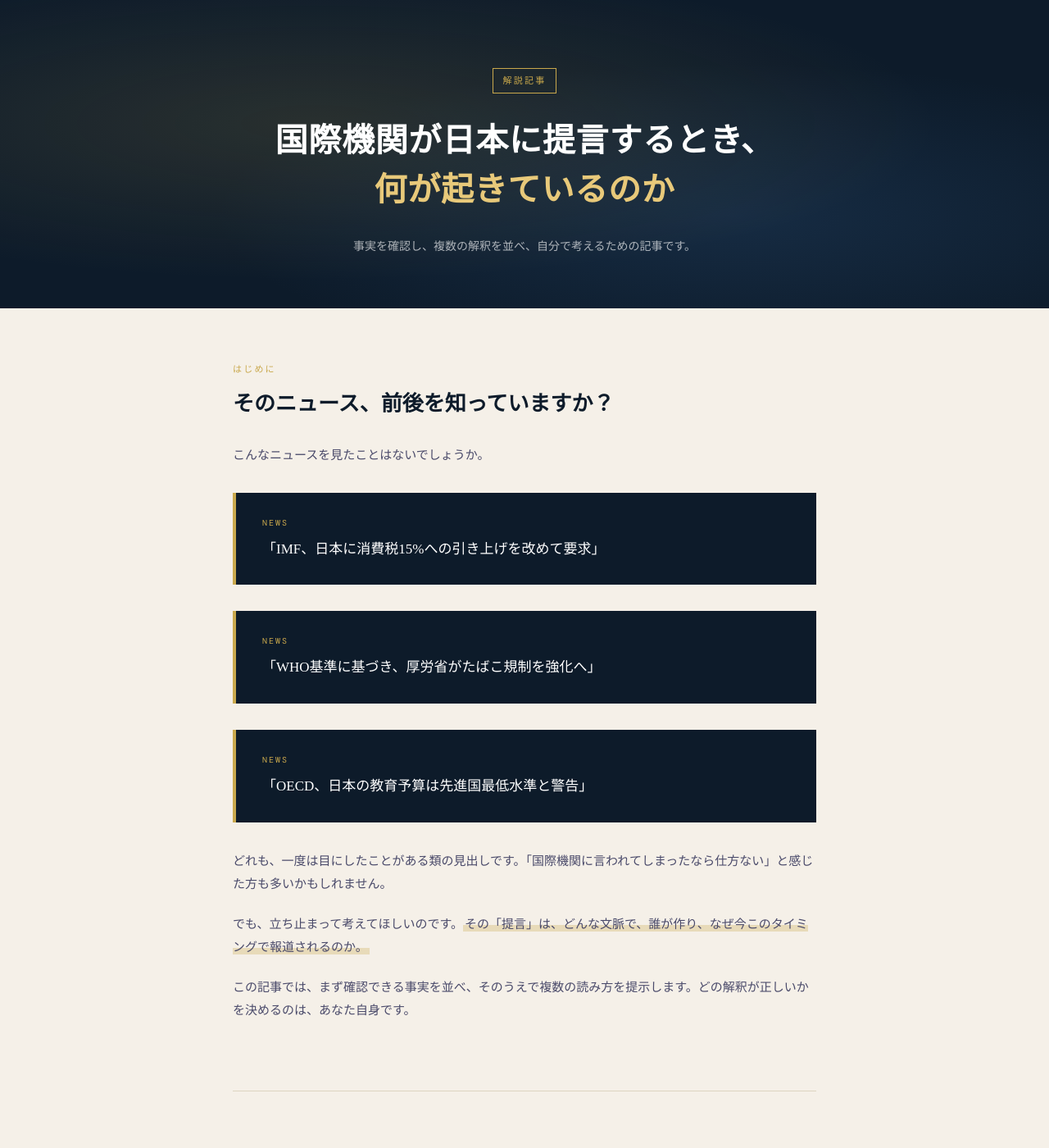
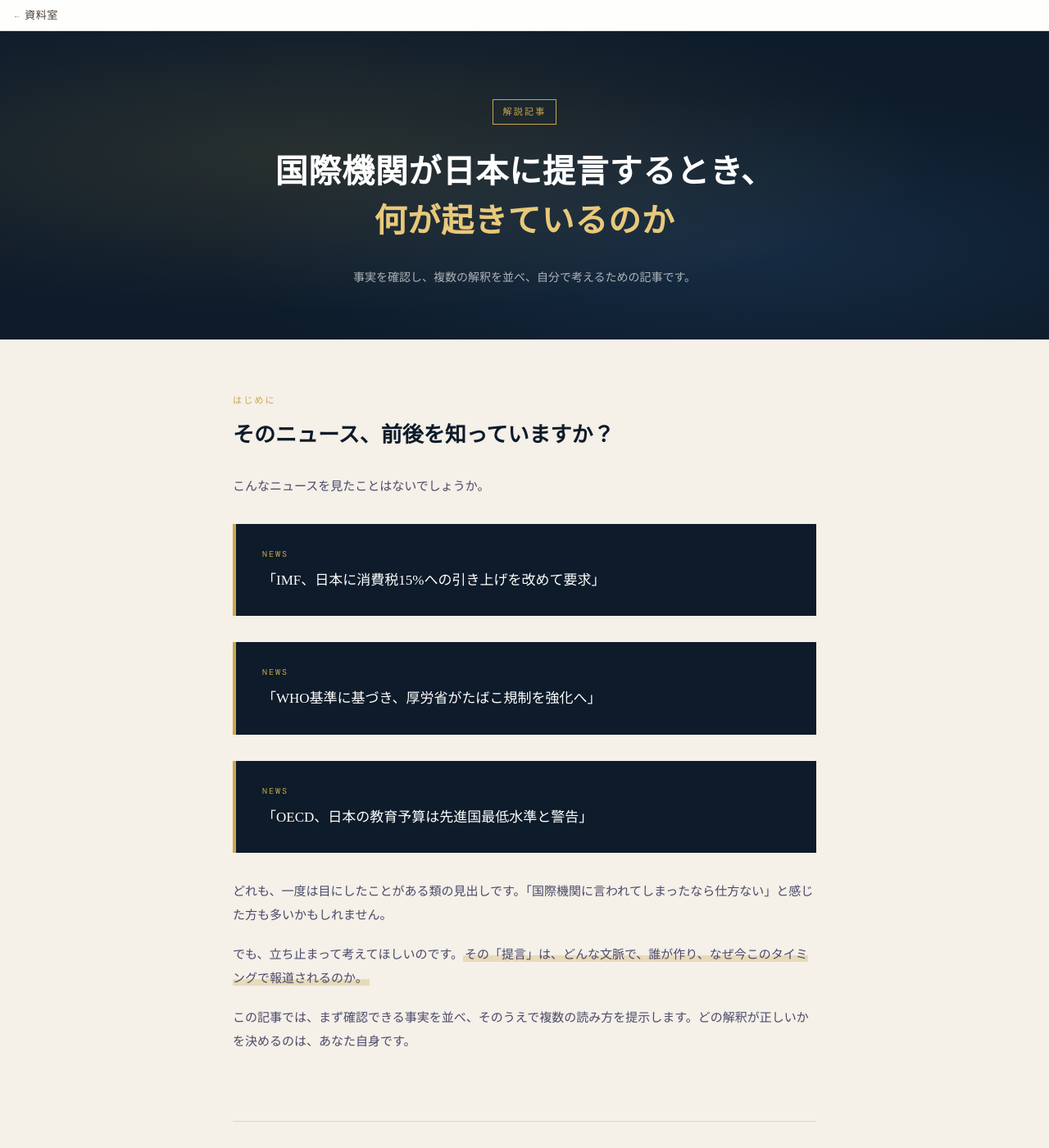
Before and after one commit to maskedrider88/maskedrider88.github.io, a Jekyll site: the page built from international_pressure.html, in a window 1280 px wide and 1400 px high. Shown: the whole window at 82% size. Built offline with Jekyll 4.4.1, drawn with Linux system fonts in a browser that asks for light colours.

Commit message:
Update international_pressure.html

```diff
--- a/international_pressure.html
+++ b/international_pressure.html
@@ -1,9 +1,8 @@
-<!DOCTYPE html>
-<html lang="ja">
-<head>
-<meta charset="UTF-8">
-<meta name="viewport" content="width=device-width, initial-scale=1.0">
-<title>国際機関が日本に提言するとき、何が起きているのか</title>
+---
+layout: default
+title: 国際機関が日本に提言するとき、何が起きているのか
+---
+
 <link rel="preconnect" href="https://fonts.googleapis.com">
 <link href="https://fonts.googleapis.com/css2?family=Noto+Serif+JP:wght@400;600;700&family=Noto+Sans+JP:wght@400;500&family=DM+Mono&display=swap" rel="stylesheet">
 <style>
@@ -378,8 +377,7 @@
     padding: 0 2px;
   }
 </style>
-</head>
-<body>
+
 
 <header class="hero">
   <div class="hero-label">解説記事</div>
@@ -548,6 +546,3 @@
   <p>事実の確認と複数の解釈の提示を目的としています。</p>
   <p style="margin-top: 16px; opacity: 0.4;">© 2026</p>
 </footer>
-
-</body>
-</html>
```
